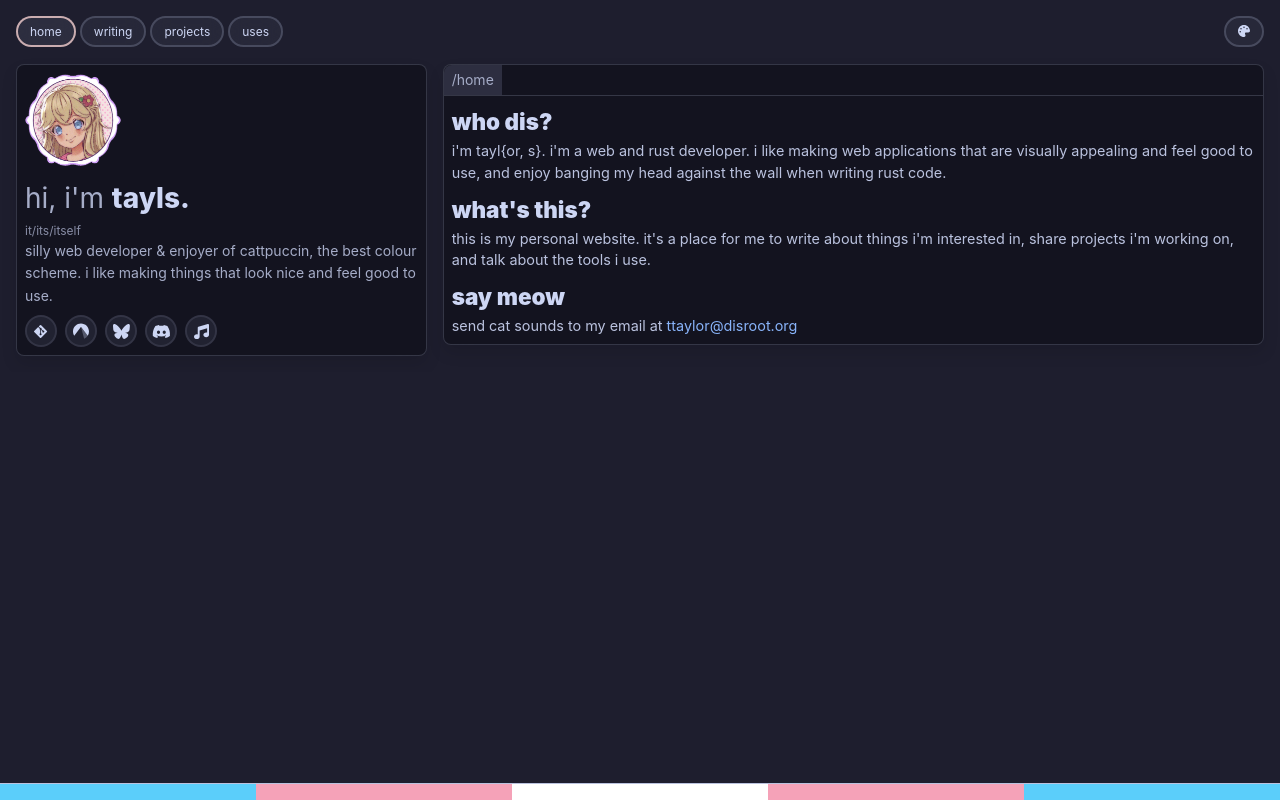
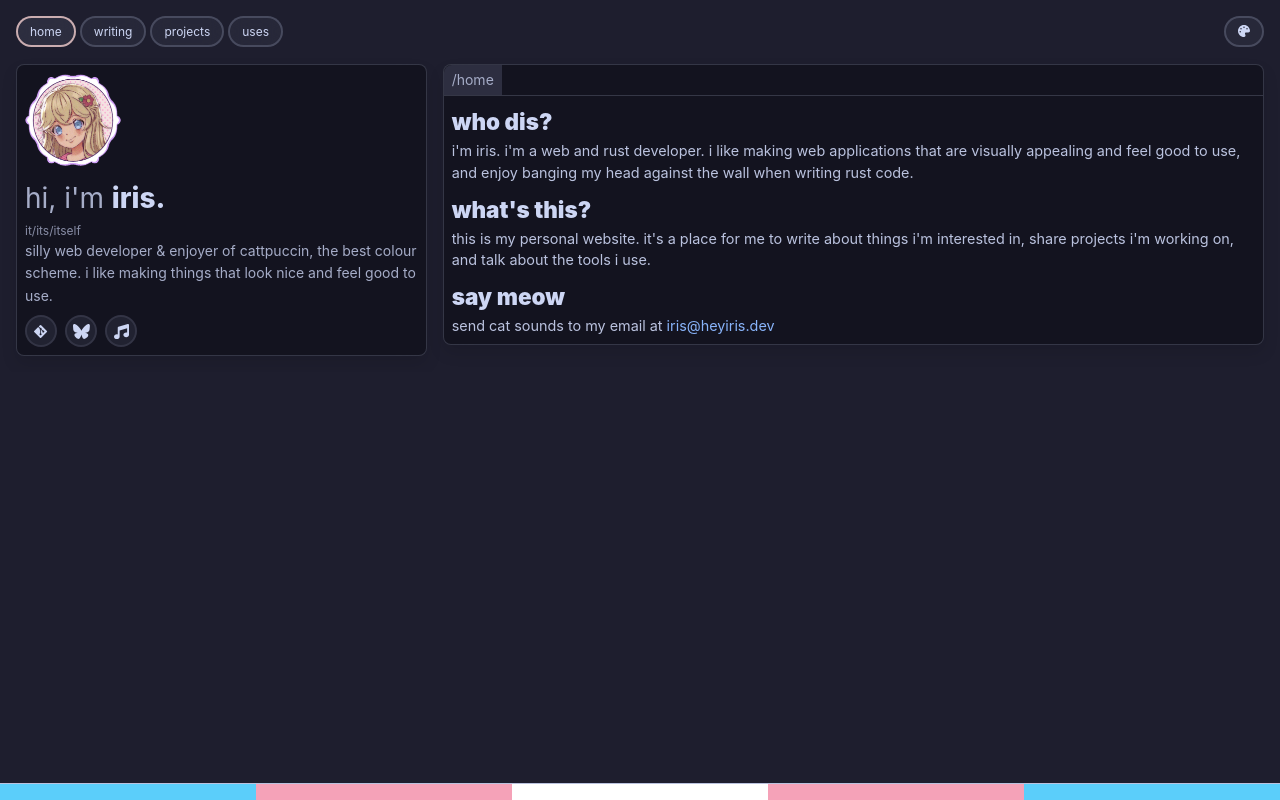
Before and after one commit to irimoe/legallyiris.github.io, a Vue app: page /home in a window 1280 px wide. Built offline with nearby package versions, Linux system fonts and the light colour scheme.

Commit message:
chore: change names

```diff
--- a/index.html
+++ b/index.html
@@ -4,7 +4,7 @@
     <meta charset="UTF-8" />
     <link rel="icon" href="/me.webp" />
     <meta name="viewport" content="width=device-width, initial-scale=1.0" />
-    <title>tayls</title>
+    <title>iris</title>
   </head>
   <body class="theme-mocha">
     <div id="app"></div>
--- a/src/App.vue
+++ b/src/App.vue
@@ -1,13 +1,7 @@
 <script setup lang="ts">
 import { RouterLink, RouterView } from 'vue-router'
 import { FontAwesomeIcon } from '@fortawesome/vue-fontawesome'
-import {
-  faBluesky,
-  faGithub,
-  faDiscord,
-  faGitAlt,
-  type IconDefinition,
-} from '@fortawesome/free-brands-svg-icons'
+import { faBluesky, faGitAlt, type IconDefinition } from '@fortawesome/free-brands-svg-icons'
 import { faMusic } from '@fortawesome/free-solid-svg-icons'
 import codebergSvg from './assets/codeberg.svg?raw'
 
@@ -33,24 +27,13 @@ type Link =
 const links: Link[] = [
   {
     name: 'git.gay',
-    href: 'https://git.gay/0xttaylor',
+    href: 'https://git.gay/iris',
     icon: faGitAlt,
   },
   {
-    name: 'codeberg',
-    href: 'https://codeberg.org/ttaylor',
-    icon: codebergSvg,
-    isLocal: true,
-  },
-  {
     name: 'bluesky',
-    href: 'https://bsky.app/profile/ttaylor.xyz',
+    href: 'https://bsky.app/profile/heyiris.dev',
     icon: faBluesky,
-  },
-  {
-    name: 'discord',
-    href: 'https://discord.gg/UwrY8qq4',
-    icon: faDiscord,
   },
   {
     name: 'listenbrainz',
@@ -81,7 +64,7 @@ const links: Link[] = [
     <div class="pane-item profile">
       <div class="pane-main">
         <img src="/me.webp" alt="profile picture" />
-        <h2>hi, i'm <span class="name">tayls.</span></h2>
+        <h2>hi, i'm <span class="name">iris.</span></h2>
         <div class="pronouns">it/its/itself</div>
 
         <p>
--- a/src/content/projects/euphony/meta.json
+++ b/src/content/projects/euphony/meta.json
@@ -4,7 +4,7 @@
   "status": "active",
   "tech": ["typescript", "vue"],
   "links": {
-    "source": "https://git.gay/0xttaylor/euphony",
+    "source": "https://git.gay/iris/euphony",
     "website": null
   }
 }
--- a/src/content/projects/facet/meta.json
+++ b/src/content/projects/facet/meta.json
@@ -4,7 +4,7 @@
   "status": "archived",
   "tech": ["typescript", "discord.js", "sqlite"],
   "links": {
-    "source": "https://git.gay/0xttaylor/facet",
+    "source": "https://git.gay/iris/facet",
     "website": null
   }
 }
--- a/src/content/projects/taycord/meta.json
+++ b/src/content/projects/taycord/meta.json
@@ -4,7 +4,7 @@
   "status": "archived",
   "tech": ["typescript", "vue"],
   "links": {
-    "source": "https://git.gay/0xttaylor/taycord",
+    "source": "https://git.gay/iris/taycord",
     "website": null
   }
 }
--- a/src/content/projects/valour.ts/meta.json
+++ b/src/content/projects/valour.ts/meta.json
@@ -4,7 +4,7 @@
   "status": "active",
   "tech": ["typescript"],
   "links": {
-    "source": "https://git.gay/0xttaylor/valour.ts",
+    "source": "https://git.gay/iris/valour.ts",
     "website": null
   }
 }
--- a/src/views/HomeView.vue
+++ b/src/views/HomeView.vue
@@ -4,9 +4,9 @@
   <main class="page">
     <h2>who dis?</h2>
     <p>
-      i'm tayl{or, s}. i'm a web and rust developer. i like making web applications that are
-      visually appealing and feel good to use, and enjoy banging my head against the wall when
-      writing rust code.
+      i'm iris. i'm a web and rust developer. i like making web applications that are visually
+      appealing and feel good to use, and enjoy banging my head against the wall when writing rust
+      code.
     </p>
 
     <h2>what's this?</h2>
@@ -16,8 +16,6 @@
     </p>
 
     <h2>say meow</h2>
-    <p>
-      send cat sounds to my email at <a href="mailto:ttaylor@disroot,org">ttaylor@disroot.org</a>
-    </p>
+    <p>send cat sounds to my email at <a href="mailto:iris@heyiris.dev">iris@heyiris.dev</a></p>
   </main>
 </template>
```
